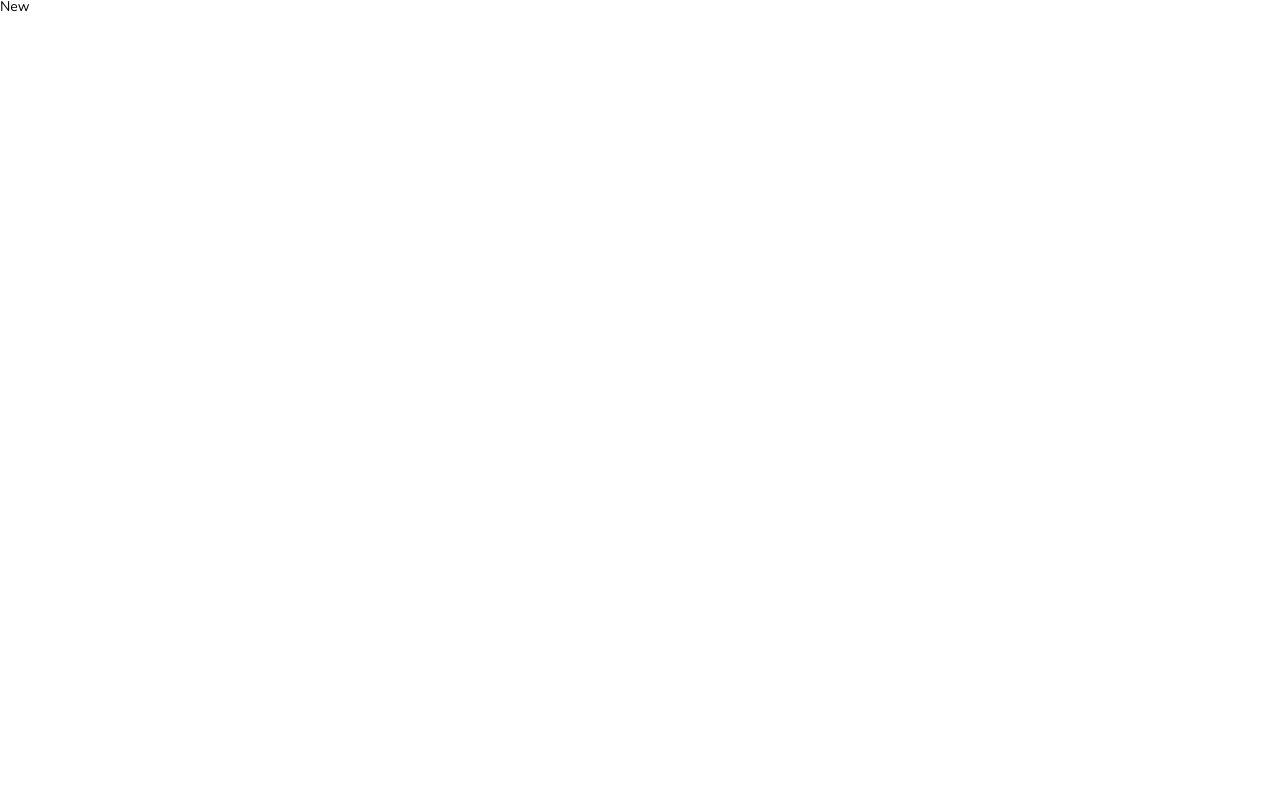
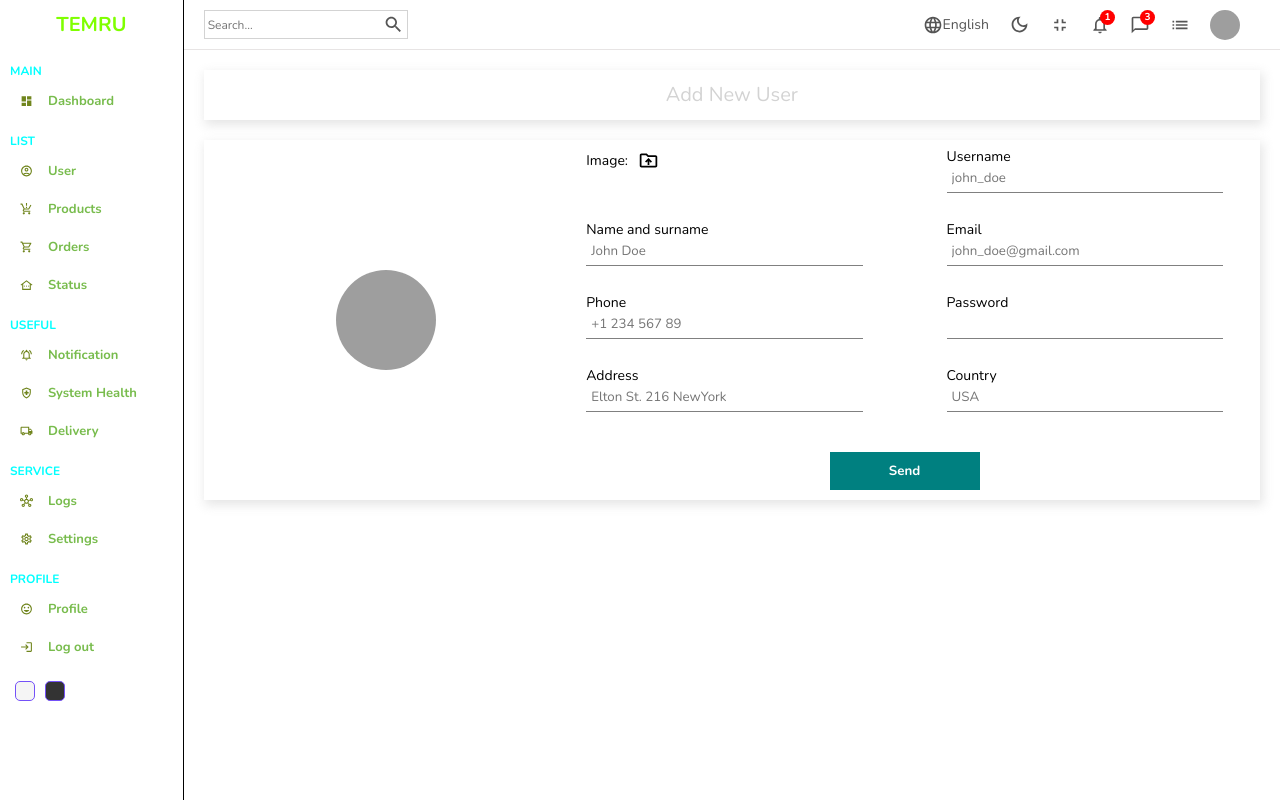
Before and after one commit to temirovruslan/-React-Admin-Dashboard-, a React (Create React App) app: page /users/new in a window 1280 px wide. Built offline with nearby package versions, Linux system fonts and the light colour scheme; grey boxes are pictures that could not be loaded.

Commit message:
added-new-page

```diff
--- a/src/App.js
+++ b/src/App.js
@@ -4,7 +4,7 @@
 import New from './pages/new/New'
 import Single from './pages/single/Single'
 import List from './pages/list/List'
-
+import { productInputs,userInputs } from "./formSource";
 import { BrowserRouter , Routes, Switch, Route, Link } from "react-router-dom";
 
 function App() {
@@ -18,12 +18,12 @@
             <Route path="users">
               <Route index element={<List />} />
               <Route path=":userId" element={<Single />} />
-              <Route path="new" element={<New  title="Add New User" />}/>
+              <Route path="new" element={<New inputs = {userInputs}  title="Add New User" />}/>
             </Route>
             <Route path="products">
               <Route index element={<List />} />
               <Route path=":productId" element={<Single />} />
-              <Route path="new" element={<New  title="Add New Product" />}/>
+              <Route path="new" element={<New inputs = {productInputs}  title="Add New Product" />}/>
             </Route>
           </Route>
         </Routes>
--- a/src/components/sidebar/Sidebar.jsx
+++ b/src/components/sidebar/Sidebar.jsx
@@ -1,83 +1,91 @@
 import React from "react";
 import { Link } from "react-router-dom";
-import "./Sidebar.scss"
-import DashboardIcon from '@mui/icons-material/Dashboard';
-import AccountCircleOutlinedIcon from '@mui/icons-material/AccountCircleOutlined';
-import ShoppingCartOutlinedIcon from '@mui/icons-material/ShoppingCartOutlined';
-import ProductionQuantityLimitsOutlinedIcon from '@mui/icons-material/ProductionQuantityLimitsOutlined';
-import OtherHousesOutlinedIcon from '@mui/icons-material/OtherHousesOutlined';
-import HealthAndSafetyOutlinedIcon from '@mui/icons-material/HealthAndSafetyOutlined';
-import HubOutlinedIcon from '@mui/icons-material/HubOutlined';
-import LoginOutlinedIcon from '@mui/icons-material/LoginOutlined';
-import SettingsOutlinedIcon from '@mui/icons-material/SettingsOutlined';
-import InsertEmoticonOutlinedIcon from '@mui/icons-material/InsertEmoticonOutlined';
-import NotificationsActiveOutlinedIcon from '@mui/icons-material/NotificationsActiveOutlined';
-import LocalShippingOutlinedIcon from '@mui/icons-material/LocalShippingOutlined';
+import "./Sidebar.scss";
+import DashboardIcon from "@mui/icons-material/Dashboard";
+import AccountCircleOutlinedIcon from "@mui/icons-material/AccountCircleOutlined";
+import ShoppingCartOutlinedIcon from "@mui/icons-material/ShoppingCartOutlined";
+import ProductionQuantityLimitsOutlinedIcon from "@mui/icons-material/ProductionQuantityLimitsOutlined";
+import OtherHousesOutlinedIcon from "@mui/icons-material/OtherHousesOutlined";
+import HealthAndSafetyOutlinedIcon from "@mui/icons-material/HealthAndSafetyOutlined";
+import HubOutlinedIcon from "@mui/icons-material/HubOutlined";
+import LoginOutlinedIcon from "@mui/icons-material/LoginOutlined";
+import SettingsOutlinedIcon from "@mui/icons-material/SettingsOutlined";
+import InsertEmoticonOutlinedIcon from "@mui/icons-material/InsertEmoticonOutlined";
+import NotificationsActiveOutlinedIcon from "@mui/icons-material/NotificationsActiveOutlined";
+import LocalShippingOutlinedIcon from "@mui/icons-material/LocalShippingOutlined";
+// import { Link } from "react-router-dom";
 
 const Sidebar = () => {
 	return (
 		<div className="sidebar">
 			<div className="top">
-				<span >TEMRU</span>
+				<Link to="/">
+					<span>TEMRU</span>
+				</Link>
 			</div>
 			<hr />
 			<div className="center">
 				<ul className="center-list">
 					<p className="title">MAIN</p>
 					<li>
-						<DashboardIcon className="sidebar-icon"/>
+						<DashboardIcon className="sidebar-icon" />
 						<span>Dashboard</span>
 					</li>
 					<p className="title">LIST</p>
+
+					<Link to="/users">
+						<li>
+							<AccountCircleOutlinedIcon className="sidebar-icon" />
+							<span>User</span>
+						</li>
+					</Link>
+					<Link to="/products">
 					<li>
-						<AccountCircleOutlinedIcon className="sidebar-icon"/>
-						<span>User</span>
-					</li>
-					<li>
-						<ProductionQuantityLimitsOutlinedIcon className="sidebar-icon"/>
+						<ProductionQuantityLimitsOutlinedIcon className="sidebar-icon" />
 						<span>Products</span>
 					</li>
+					</Link>
+
 					<li>
-						<ShoppingCartOutlinedIcon className="sidebar-icon"/>
+						<ShoppingCartOutlinedIcon className="sidebar-icon" />
 						<span>Orders</span>
 					</li>
 					<li>
-						<OtherHousesOutlinedIcon className="sidebar-icon"/>
+						<OtherHousesOutlinedIcon className="sidebar-icon" />
 						<span>Status</span>
 					</li>
 					<p className="title">USEFUL</p>
 					<li>
-						<NotificationsActiveOutlinedIcon className="sidebar-icon"/>
+						<NotificationsActiveOutlinedIcon className="sidebar-icon" />
 						<span>Notification</span>
 					</li>
 					<li>
-						<HealthAndSafetyOutlinedIcon className="sidebar-icon"/>
+						<HealthAndSafetyOutlinedIcon className="sidebar-icon" />
 						<span>System Health</span>
 					</li>
 					<li>
-						<LocalShippingOutlinedIcon className="sidebar-icon"/>
+						<LocalShippingOutlinedIcon className="sidebar-icon" />
 						<span>Delivery</span>
 					</li>
 					<p className="title">SERVICE</p>
 					<li>
-						<HubOutlinedIcon className="sidebar-icon"/>
+						<HubOutlinedIcon className="sidebar-icon" />
 						<span>Logs</span>
 					</li>
 					<li>
-						<SettingsOutlinedIcon className="sidebar-icon"/>
+						<SettingsOutlinedIcon className="sidebar-icon" />
 						<span>Settings</span>
 					</li>
 					<p className="title">PROFILE</p>
 					<li>
-						<InsertEmoticonOutlinedIcon className="sidebar-icon"/>
+						<InsertEmoticonOutlinedIcon className="sidebar-icon" />
 						<span>Profile</span>
 					</li>
 					<li>
-						<LoginOutlinedIcon className="sidebar-icon"/>
+						<LoginOutlinedIcon className="sidebar-icon" />
 						<span>Log out</span>
 					</li>
 				</ul>
-
 			</div>
 			<div className="bottom">
 				<div className="color-option"></div>
--- /dev/null
+++ b/src/formSource.js
@@ -0,0 +1,76 @@
+export const userInputs = [
+    {
+      id: 1,
+      label: "Username",
+      type: "text",
+      placeholder: "john_doe",
+    },
+    {
+      id: 2,
+      label: "Name and surname",
+      type: "text",
+      placeholder: "John Doe",
+    },
+    {
+      id: 3,
+      label: "Email",
+      type: "mail",
+      placeholder: "john_doe@gmail.com",
+    },
+    {
+      id: 4,
+      label: "Phone",
+      type: "text",
+      placeholder: "+1 234 567 89",
+    },
+    {
+      id: 5,
+      label: "Password",
+      type: "password",
+    },
+    {
+      id: 6,
+      label: "Address",
+      type: "text",
+      placeholder: "Elton St. 216 NewYork",
+    },
+    {
+      id: 7,
+      label: "Country",
+      type: "text",
+      placeholder: "USA",
+    },
+  ];
+
+  export const productInputs = [
+    {
+      id: 1,
+      label: "Title",
+      type: "text",
+      placeholder: "Apple Macbook Pro",
+    },
+    {
+      id: 2,
+      label: "Description",
+      type: "text",
+      placeholder: "Description",
+    },
+    {
+      id: 3,
+      label: "Category",
+      type: "text",
+      placeholder: "Computers",
+    },
+    {
+      id: 4,
+      label: "Price",
+      type: "text",
+      placeholder: "100",
+    },
+    {
+      id: 5,
+      label: "Stock",
+      type: "text",
+      placeholder: "in stock",
+    },
+  ];
--- a/src/pages/new/New.jsx
+++ b/src/pages/new/New.jsx
@@ -1,9 +1,59 @@
-import React from 'react'
+import "./New.scss";
+import Sidebar from "../../components/sidebar/Sidebar";
+import Navbar from "../../components/navbar/Navbar";
+import DriveFolderUploadOutlinedIcon from "@mui/icons-material/DriveFolderUploadOutlined";
+import { useState } from "react";
 
-const New = () => {
+const New = ({ inputs, title }) => {
+  const [file, setFile] = useState("");
+
   return (
-    <div>New</div>
-  )
-}
+    <div className="new">
+      <Sidebar />
+      <div className="newContainer">
+        <Navbar />
+        <div className="top">
+          <h1>{title}</h1>
+        </div>
+        <div className="bottom">
+          <div className="left">
+            <img
 
-export default New
+              src={
+                file
+                  ? URL.createObjectURL(file)
+                  : "https://icon-library.com/images/no-image-icon/no-image-icon-0.jpg"
+              }
+              alt=""
+            />
+          </div>
+          <div className="right">
+            <form>
+              <div className="formInput">
+                <label htmlFor="file">
+                  Image: <DriveFolderUploadOutlinedIcon className="icon" />
+                </label>
+                <input
+                  type="file"
+                  id="file"
+                  onChange={(e) => setFile(e.target.files[0])}
+                  style={{ display: "none" }}
+                />
+              </div>
+
+              {inputs.map((input) => (
+                <div className="formInput" key={input.id}>
+                  <label>{input.label}</label>
+                  <input type={input.type} placeholder={input.placeholder} />
+                </div>
+              ))}
+              <button>Send</button>
+            </form>
+          </div>
+        </div>
+      </div>
+    </div>
+  );
+};
+
+export default New;
--- a/src/pages/new/New.scss
+++ b/src/pages/new/New.scss
@@ -0,0 +1,77 @@
+.new {
+	width: 100%;
+	display: flex;
+
+	.newContainer {
+		flex: 6;
+
+		.top,
+		.bottom {
+			-webkit-box-shadow: 2px 4px 10px 1px rgba(0, 0, 0, 0.47);
+			box-shadow: 2px 4px 10px 1px rgba(201, 201, 201, 0.47);
+			padding: 10px;
+			margin: 20px;
+			display: flex;
+
+			h1 {
+				color: lightgray;
+				font-size: 20px;
+			}
+
+			.left {
+				flex: 1;
+				text-align: center;
+
+				img {
+					width: 100px;
+					height: 100px;
+					border-radius: 50%;
+					object-fit: cover;
+				}
+			}
+
+			.right {
+				flex: 2;
+
+				form {
+					display: flex;
+					flex-wrap: wrap;
+					gap: 30px;
+					justify-content: space-around;
+
+					.formInput {
+						width: 40%;
+
+						label {
+							display: flex;
+							align-items: center;
+							gap: 10px;
+
+							.icon {
+								cursor: pointer;
+							}
+						}
+
+						input {
+							width: 100%;
+							padding: 5px;
+							border: none;
+							border-bottom: 1px solid gray;
+						}
+					}
+
+					button {
+						width: 150px;
+						padding: 10px;
+						border: none;
+						background-color: teal;
+						color: white;
+						font-weight: bold;
+						cursor: pointer;
+						margin-top: 10px;
+					}
+				}
+			}
+		}
+	}
+}
```
